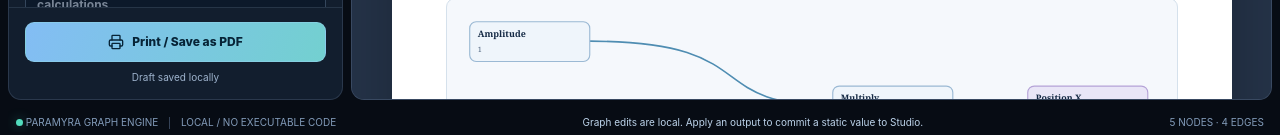
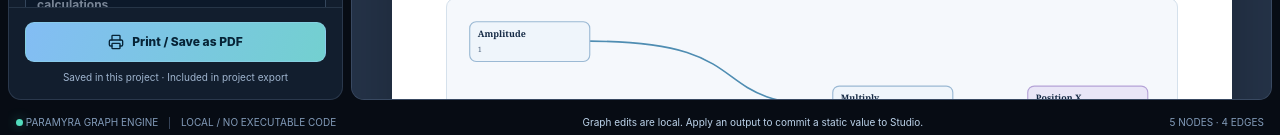
Before and after one commit to GendByteMaster/Paramyra, a Next.js app: page /studio/graph in a window 1280 px wide. Both pictures are taken after a click on the button "Coursework". Shown: the part 662-797 px from the top of the page. Built offline with nearby package versions, Linux system fonts and the light colour scheme.

Commit message:
feat(studio): bind Coursework UI to project snapshots and preserve timeline on switch

```diff
--- a/src/components/graph-coursework.tsx
+++ b/src/components/graph-coursework.tsx
@@ -3,7 +3,8 @@
 import { useMemo, useState } from "react";
 import { BookOpen, Download, FileText, Printer } from "lucide-react";
 import { SceneCanvas } from "./scene-canvas";
-import { courseworkFormulas, readCourseworkDraft, saveCourseworkDraft, type CourseworkDraft } from "@/core/graph/coursework";
+import { courseworkFormulas, defaultCourseworkDraft, type CourseworkDraft } from "@/core/graph/coursework";
+import {activeProject,readStudioLibrary,writeActiveCoursework} from "@/core/projects/studio-library";
 import type { NodeGraph } from "@/core/graph/model";
 import type { MathDocument } from "@/core/document/schema";
 
@@ -14,7 +15,6 @@ type Props = {
   outputs: Readonly<Record<string, number>>;
   error: string | null;
   projectId?: string;
-  allowLegacy?: boolean;
 };
 type DraftKey = Exclude<keyof CourseworkDraft, "version">;
 
@@ -65,14 +65,17 @@ function GraphFigure({graph}:{graph:NodeGraph}) {
   </svg>;
 }
 
-export function GraphCoursework({graph,scene,time,outputs,error,projectId,allowLegacy=true}:Props){
-  const [draft,setDraft]=useState(()=>readCourseworkDraft(graph,projectId,allowLegacy));
+export function GraphCoursework({graph,scene,time,outputs,error,projectId}:Props){
+  const [draft,setDraft]=useState(()=>{
+    const project=activeProject(readStudioLibrary(localStorage));
+    return projectId===project.id?project.coursework:defaultCourseworkDraft(graph);
+  });
   const [saved,setSaved]=useState(true);
   const formulas=useMemo(()=>courseworkFormulas(graph),[graph]);
   const update=(key:DraftKey,value:string)=>{
     const next={...draft,[key]:value};
     setDraft(next);
-    setSaved(saveCourseworkDraft(graph.id,next,projectId));
+    setSaved(projectId===activeProject(readStudioLibrary(localStorage)).id && !!writeActiveCoursework(next,localStorage,Date.now()));
   };
   const reportDate=useMemo(()=>new Date().toLocaleDateString("en-GB"),[]);
   const print=()=>window.print();
@@ -94,7 +97,7 @@ export function GraphCoursework({graph,scene,time,outputs,error,projectId,allowL
       </div>
       <div className="pm-ng-coursework-actions">
         <button type="button" onClick={print}><Printer size={16}/> Print / Save as PDF</button>
-        <span role="status">{saved?"Draft saved locally":"Unable to save draft"}</span>
+        <span role="status">{saved?"Saved in this project · Included in project export":"Unable to save · Export your work before leaving"}</span>
       </div>
     </aside>
     <div className="pm-ng-coursework-scroll">
--- a/src/components/node-graph-workspace.tsx
+++ b/src/components/node-graph-workspace.tsx
@@ -9,7 +9,7 @@ import {
 } from "lucide-react";
 import { SceneCanvas } from "./scene-canvas";
 import { makeProjectBundle,parseProjectBundle } from "@/core/graph/project-bundle";
-import { readStudioLibrary, activeProject, persistStudioLibrary, replaceActiveScene, replaceActiveGraph, writeActiveScene, writeActiveGraph, PROJECT_LIBRARY_KEY } from "@/core/projects/studio-library";
+import { readStudioLibrary, activeProject, persistStudioLibrary, replaceActiveScene, replaceActiveGraph, replaceActiveCoursework, writeActiveScene, writeActiveGraph, PROJECT_LIBRARY_KEY } from "@/core/projects/studio-library";
 import { copyGraphSelection,parseGraphSelection,pasteGraphSelection,deleteGraphSelection,
   moveGraphSelection,groupGraphNodes,ungroupGraphNodes,renameGraphGroup,type GraphSelection } from "@/core/graph/workspace";
 import { GraphReactFlowCanvas } from "./graph-react-flow";
@@ -73,6 +73,7 @@ function GraphWorkspace() {
   const [selectedGroupId,setSelectedGroupId]=useState<string|null>(null);
   const [fullscreen,setFullscreen]=useState(false);
   const [courseworkMode,setCourseworkMode]=useState(false);
+  const [projectId,setProjectId]=useState(()=>readStudioLibrary(localStorage).activeId);
   const [layerId, setLayerId] = useState(() => readStoredGraph().binding.layerId ?? readDocument().layers[0].id);
   const [time, setTime] = useState(()=>readSessionPlayhead(documentModel.duration));
   const [query, setQuery] = useState("");
@@ -110,6 +111,8 @@ function GraphWorkspace() {
       if(event.key===PROJECT_LIBRARY_KEY){
         const project=activeProject(readStudioLibrary(localStorage));
         setDocumentModel(project.scene);
+        setProjectId(project.id);
+        setTime(0);
         setHistory(initializeGraphHistory(project.graph));
         setSelectedId("");setSelectedIds([]);setSelectedGroupId(null);setEdgeId(null);
       }
@@ -276,12 +279,12 @@ function GraphWorkspace() {
     } else setNotice("Could not save to the active project. Export JSON for backup.");
   };
   const exportProject=()=>{
-    const bundle=makeProjectBundle(readDocument(),graph);
+    const bundle=makeProjectBundle(readDocument(),graph,activeProject(readStudioLibrary(localStorage)).coursework);
     if(!bundle)return setNotice("Project is invalid: check the graph binding and scene layers.");
     const url=URL.createObjectURL(new Blob([JSON.stringify(bundle,null,2)],{type:"application/json"}));
     const a=document.createElement("a");a.href=url;a.download="paramyra-project.json";a.click();
     window.setTimeout(()=>URL.revokeObjectURL(url),1000);
-    setNotice("Exported one portable project file containing the scene and node graph.");
+    setNotice("Exported portable scene, keyframes, node graph and Coursework in one project JSON.");
   };
   const importProject=async(event:ChangeEvent<HTMLInputElement>)=>{
     const file=event.target.files?.[0];event.target.value="";
@@ -292,14 +295,15 @@ function GraphWorkspace() {
       if(!bundle)return setNotice("Project rejected: invalid scene, graph, or live target.");
       const current=readStudioLibrary(localStorage);
       const staged=replaceActiveScene(current,bundle.scene,Date.now());
-      const next=staged&&replaceActiveGraph(staged,bundle.graph,Date.now());
+      const stagedGraph=staged&&replaceActiveGraph(staged,bundle.graph,Date.now());
+       const next=stagedGraph&&replaceActiveCoursework(stagedGraph,bundle.coursework,Date.now());
       if(!next||!persistStudioLibrary(next,localStorage))
         return setNotice("Unable to save the project. Previous scene was preserved where storage permits.");
       setDocumentModel(bundle.scene);
       setHistory(initializeGraphHistory(bundle.graph));
       setLayerId(bundle.graph.binding.layerId??bundle.scene.layers[0].id);
       setSelectedIds([]);setSelectedId("");setSelectedGroupId(null);setEdgeId(null);
-      setNotice("Project imported: scene and graph restored. Undo history reset.");
+      setNotice("Project imported: scene, graph, keyframes and coursework restored. Undo history reset.");
     }catch{setNotice("Unable to import the project file.");}
   };
   const exportGraph=()=>{
@@ -350,8 +354,8 @@ function GraphWorkspace() {
         <button className="pm-ng-button pm-ng-primary" type="button" onClick={apply} disabled={!!projection.error||!connectedOutput||graph.binding.enabled}><Play size={15}/> Apply to Studio</button>
       </div>
     </header>
-    {courseworkMode?<GraphCoursework key={documentModel.id+":"+graph.id} graph={graph}
-      projectId={documentModel.id} allowLegacy={readStudioLibrary(localStorage).projects[0].id===documentModel.id}
+    {courseworkMode?<GraphCoursework key={projectId+":"+graph.id} graph={graph}
+      projectId={projectId}
       scene={graph.binding.enabled?liveScene.document:projection.document}
       time={time} outputs={evaluation.outputs} error={sceneError}/>:
     <div className={"pm-ng-layout pm-editor-pane-layout"+(!libraryOpen?" no-library":"")+(!inspectorOpen?" no-inspector":"")}>
--- a/src/components/studio-project-library.tsx
+++ b/src/components/studio-project-library.tsx
@@ -43,7 +43,7 @@ export function StudioProjectLibrary({library,onClose,onSelect,onNew,onDuplicate
               <button type="submit" aria-label={"Save name for "+project.name}><Save size={14}/></button>
               <button type="button" onClick={()=>setEditing(null)} aria-label="Cancel rename"><X size={14}/></button>
             </form>:<strong>{project.name}</strong>}
-            <small>{project.scene.layers.length} layer{project.scene.layers.length===1?"":"s"} · {project.graph.nodes.length} nodes</small>
+            <small>{project.scene.layers.length} layer{project.scene.layers.length===1?"":"s"} · {project.graph.nodes.length} nodes · {project.scene.layers.reduce((count,layer)=>count+(layer.keyframes?.length??0),0)} keyframes · Coursework</small>
           </div>
           <div className="pm-project-entry-actions">
             {project.id===library.activeId?<span className="pm-project-active">ACTIVE</span>:<button type="button" onClick={()=>onSelect(project.id)}>Open</button>}
@@ -53,7 +53,7 @@ export function StudioProjectLibrary({library,onClose,onSelect,onNew,onDuplicate
           </div>
         </article>)}
       </div>
-      <p className="pm-project-dialog-note">Browser storage is not a cloud backup. Cross-tab edits use last-write-wins. Node Graph is part of each project snapshot.</p>
+      <p className="pm-project-dialog-note">Browser storage is not a cloud backup. Cross-tab edits use last-write-wins. Scene, keyframes, Node Graph and Coursework are included in each project snapshot.</p>
     </section>
   </div>;
 }
--- a/src/components/studio-v07.tsx
+++ b/src/components/studio-v07.tsx
@@ -196,6 +196,7 @@ function StudioWorkspace({initialKind,mode="studio"}:{initialKind?:SceneKind;mod
     setHistory(initializeHistory(selectedProject.scene));
     setSelected(selectedProject.scene.layers[0].id);
     setNodeGraph(selectedProject.graph);
+    setPlaying(false);setTime(0);setSeekVersion(v=>v+1);
     last.current.key="";
     setProjectLibraryOpen(false);
     setNotice("Opened "+selectedProject.name+".");
--- a/src/core/graph/coursework.ts
+++ b/src/core/graph/coursework.ts
@@ -15,7 +15,10 @@ export const courseworkSchema = z.object({
 export type CourseworkDraft = z.infer<typeof courseworkSchema>;
 export const COURSEWORK_PREFIX = "paramyra.graph.coursework.v1.";
 const PREFIX = COURSEWORK_PREFIX;
-export const parseCourseworkDraft = (value:unknown):CourseworkDraft|null => courseworkSchema.safeParse(value).data ?? null;
+export const parseCourseworkDraft = (value:unknown):CourseworkDraft|null => {
+  const result=courseworkSchema.safeParse(value);
+  return result.success?result.data:null;
+};
 
 
 export function defaultCourseworkDraft(graph: NodeGraph): CourseworkDraft {
```
